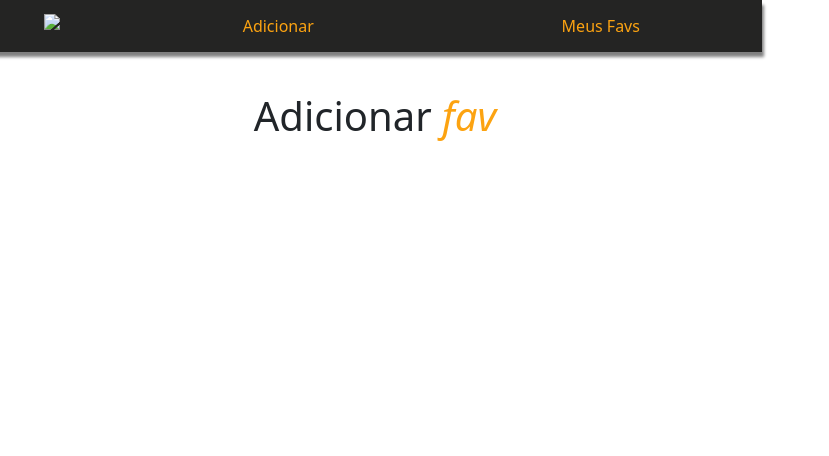
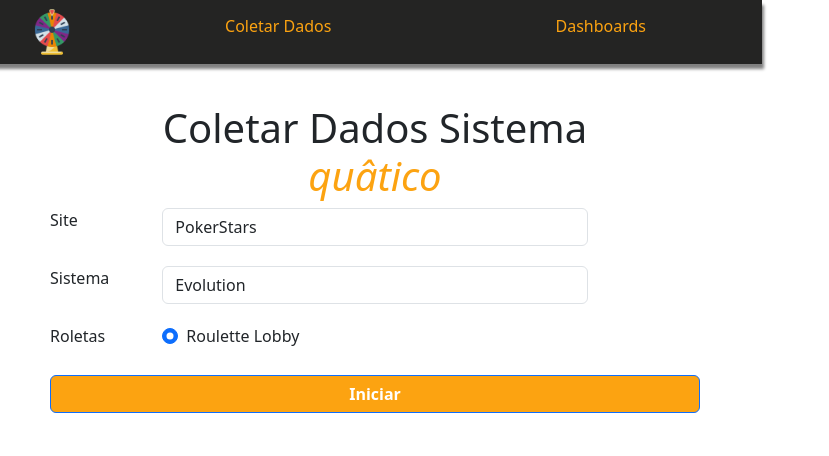
Before and after one commit to diekof/chrome-extensions-favs-tutorial, a browser extension: page index.html in a window 1280 px wide. Shown: the whole page, without its empty margins (0-829 px from the left). Drawn offline with nearby package versions, Linux system fonts and the light colour scheme.

Commit message:
pagina, formulario e output

```diff
--- a/index.html
+++ b/index.html
@@ -11,35 +11,79 @@
     <link rel="preconnect" href="https://fonts.gstatic.com" crossorigin>
     <link href="https://fonts.googleapis.com/css2?family=Red+Hat+Display&display=swap" rel="stylesheet">
 
-    <link href="https://cdn.jsdelivr.net/npm/bootstrap@5.3.0-alpha1/dist/css/bootstrap.min.css" rel="stylesheet" integrity="sha384-GLhlTQ8iRABdZLl6O3oVMWSktQOp6b7In1Zl3/Jr59b6EGGoI1aFkw7cmDA6j6gD" crossorigin="anonymous">
+    <link href="https://cdn.jsdelivr.net/npm/bootstrap@5.3.0-alpha1/dist/css/bootstrap.min.css" rel="stylesheet"
+        integrity="sha384-GLhlTQ8iRABdZLl6O3oVMWSktQOp6b7In1Zl3/Jr59b6EGGoI1aFkw7cmDA6j6gD" crossorigin="anonymous">
 </head>
 
 <body>
 
     <div id="navbar" class="row">
         <div class="col-2">
-            <img src="assets/icon.png" width="30">
+            <img src="assets/roleta.png" width="50">
         </div>
         <div class="col">
             <div class="row">
                 <div class="col">
-                    <button id="btnPageAdd" class="btn btn-link">Adicionar</button>
+                    <button id="btnPageAdd" class="btn btn-link">Coletar Dados</button>
                 </div>
                 <div class="col">
-                    <button id="btnPageSearch" class="btn btn-link">Meus Favs</button>
+                    <button id="btnPageSearch" class="btn btn-link">Dashboards</button>
                 </div>
             </div>
         </div>
     </div>
 
     <div id="add-page" class="content">
-        <h1>Adicionar <i>fav</i></h1>
+        <h1>Coletar Dados Sistema <i>quâtico</i></h1>
+        <form>
+            <div class="form-group row">
+                <label for="exampleFormControlSelect1" class="col-form-label col-sm-2 pt-0">Site</label>
+                <div class="col-sm-8">
+                    <select class="form-control" id="exampleFormControlSelect1">
+                        <option>PokerStars</option>
+                        <option>PLAYTECH</option>
+                    </select>
+                </div>
+            </div>
+
+            <div class="form-group row">
+                <label for="exampleFormControlSelect1" class="sr-only col-form-label col-sm-2 pt-0">Sistema</label>
+                <div class="col-sm-8">
+                    <select class="form-control" id="exampleFormControlSelect1">
+                        <option>Evolution</option>
+                        <option>Speed Roulette Live</option>
+                    </select>
+                </div>
+            </div>
+
+            <fieldset class="form-group">
+                <div class="row">
+                    <legend class="col-form-label col-sm-2 pt-0">Roletas</legend>
+                    <div class="col-sm-10">
+                        <div class="form-check">
+                            <input class="form-check-input" type="radio" name="gridRadios" id="gridRadios1"
+                                value="option1" checked>
+                            <label class="form-check-label" for="gridRadios1">
+                                Roulette Lobby
+                            </label>
+                        </div>
+
+                    </div>
+                </div>
+            </fieldset>
+
+        </form>
+        <button id="btnFormSubmit" class="btn btn-primary " >Iniciar</button>
     </div>
 
     <div id="search-page" class="content" style="display: none;">
         <h1>Retome a partir do <i>fav</i></h1>
     </div>
 
+    <div id="output-page" class="content" style="display: none;">
+        <h1>Coletando dados sistema <i>quantico</i></h1>
+    </div>
+
     <script src="scripts/script.js"></script>
 </body>
 
--- a/scripts/script.js
+++ b/scripts/script.js
@@ -1,18 +1,29 @@
 var btnPageAdd = document.getElementById('btnPageAdd');
 var btnPageSearch = document.getElementById('btnPageSearch');
+var btnFormSubmit = document.getElementById('btnFormSubmit');
 
 var divPageAdd = document.getElementById('add-page');
 var divPageSearch = document.getElementById('search-page');
+var divPageOutput = document.getElementById('output-page');
 
 btnPageAdd.addEventListener("click",showAddPage);
 btnPageSearch.addEventListener("click",showSearchPage);
+btnFormSubmit.addEventListener("click",showOuputPage);
 
 function showAddPage(){
     divPageAdd.style.display = "block";
     divPageSearch.style.display = "none";
+    divPageOutput.style.display = "none";
 }
 
 function showSearchPage(){
     divPageAdd.style.display = "none";
     divPageSearch.style.display = "block";
+    divPageOutput.style.display = "none";
 }
+
+function showOuputPage(){
+    divPageAdd.style.display = "none";
+    divPageSearch.style.display = "none";
+    divPageOutput.style.display = "block";
+}
--- a/styles/style.css
+++ b/styles/style.css
@@ -33,3 +33,14 @@ i{
     justify-content: center;
     text-align: center;
 }
+
+.form-group {
+    margin-bottom: 20px !important;
+    text-align: left !important;
+}
+
+#btnFormSubmit {
+    background-color: #FCA311 !important;
+    font-weight: bolder;
+    width: 100%;
+}
```
Also changed, not shown: assets/roleta.png (added).
